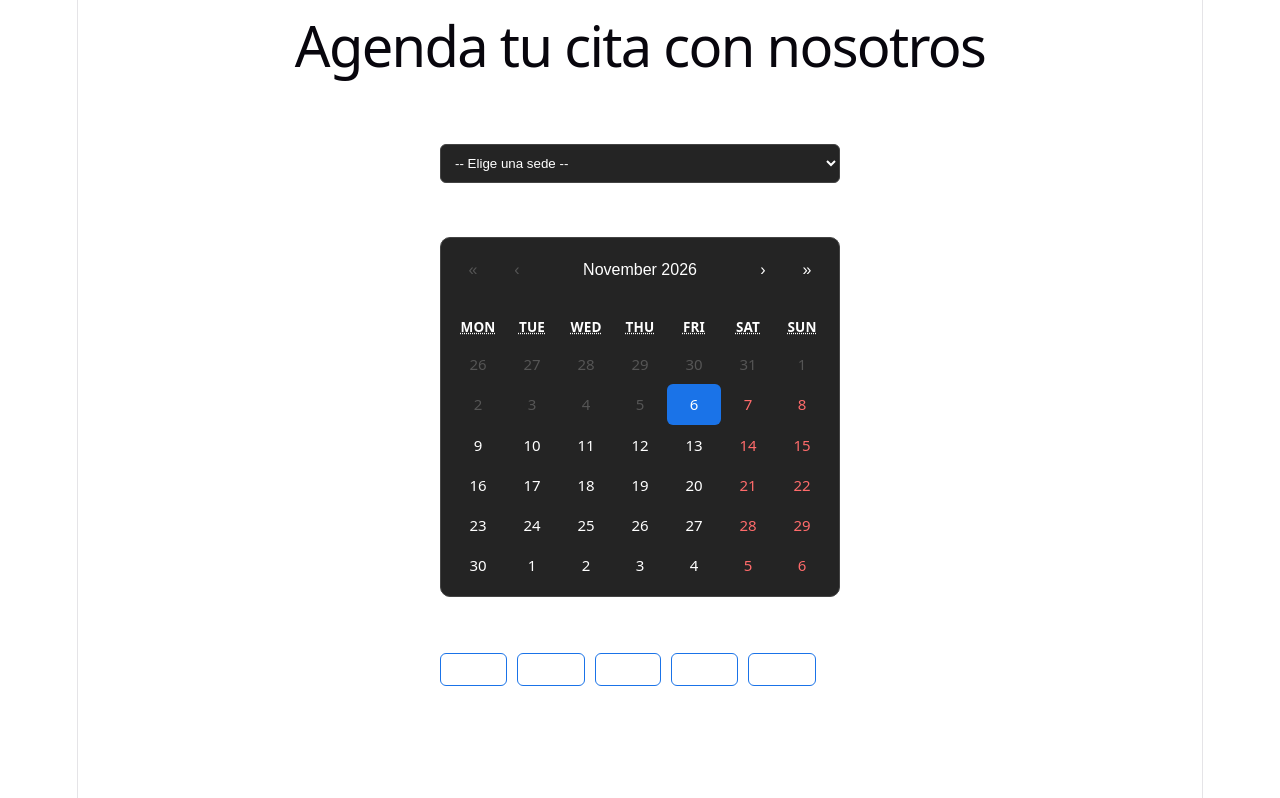
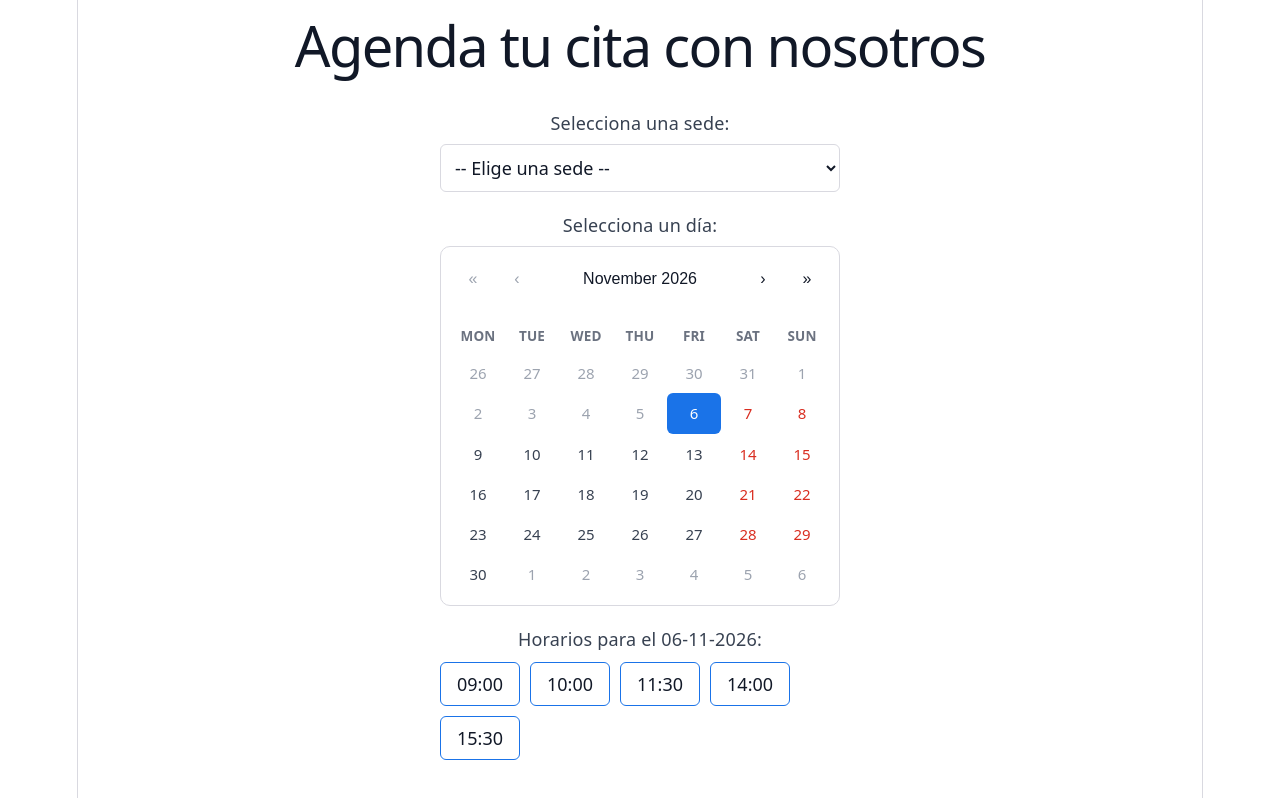
Before and after one commit to MartinBastias/banco-de-sangre, a React app in the folder frontend/: page / in a window 1280 px wide. Built offline with nearby package versions, Linux system fonts and the light colour scheme; the HTML template or start-up script is replaced by a standard one.

Commit message:
fix(ui): adapta colores al modo claro y oscuro del sistema

```diff
--- a/frontend/src/components/CalendarioCitas.css
+++ b/frontend/src/components/CalendarioCitas.css
@@ -1,10 +1,214 @@
-/* --- Estilos para adaptar el calendario al Modo Oscuro --- */
+/* --- Estilos de la agenda (compatibles con modo claro y oscuro) --- */
 
-/* Contenedor principal del calendario */
+.agenda {
+  padding: 20px;
+  max-width: 400px;
+  margin: 0 auto;
+  color: var(--text);
+}
+
+/* Tarjeta de la cita activa */
+.cita-activa {
+  background: var(--surface-2);
+  padding: 15px;
+  border-radius: 8px;
+  margin-bottom: 20px;
+  border: 1px solid var(--border);
+}
+
+.cita-activa h3 {
+  margin-top: 0;
+}
+
+/* Botones genéricos */
+.btn {
+  padding: 10px;
+  border-radius: 6px;
+  border: 1px solid transparent;
+  background: transparent;
+  color: var(--text-h);
+  font: inherit;
+  cursor: pointer;
+  transition: background-color 0.2s, border-color 0.2s, color 0.2s;
+}
+
+.btn:focus-visible {
+  outline: 2px solid var(--primary);
+  outline-offset: 2px;
+}
+
+.btn--flex-1 {
+  flex: 1;
+}
+
+.btn--flex-2 {
+  flex: 2;
+}
+
+.btn--danger-outline {
+  color: var(--danger);
+  border-color: var(--danger);
+}
+
+.btn--danger-outline:hover {
+  background: var(--danger-bg);
+}
+
+.btn--neutral-outline {
+  color: var(--text);
+  border-color: var(--border);
+}
+
+.btn--neutral-outline:hover {
+  background: var(--surface-hover);
+}
+
+.btn--warning {
+  background: var(--warning);
+  color: var(--warning-text);
+  font-weight: bold;
+}
+
+.btn--warning:hover {
+  filter: brightness(0.95);
+}
+
+.btn--success {
+  padding: 12px;
+  background: var(--success);
+  color: #fff;
+  font-size: 16px;
+  font-weight: bold;
+}
+
+.btn--success:hover {
+  filter: brightness(1.08);
+}
+
+.btn--primary {
+  background: var(--primary);
+  color: var(--primary-text);
+  font-weight: bold;
+}
+
+.btn--primary:hover {
+  background: var(--primary-hover);
+}
+
+.btn--danger-solid {
+  background: var(--danger-solid);
+  color: #fff;
+  font-weight: bold;
+}
+
+.btn--danger-solid:hover {
+  filter: brightness(1.08);
+}
+
+/* Acciones */
+.acciones {
+  display: flex;
+  gap: 10px;
+  margin-top: 15px;
+}
+
+.acciones--finales {
+  margin-top: 30px;
+}
+
+.acciones--modal {
+  margin-top: 25px;
+}
+
+/* Formulario de sede */
+.campo-sede {
+  margin-bottom: 20px;
+}
+
+.campo-sede label {
+  display: block;
+  margin-bottom: 8px;
+}
+
+.select-sede {
+  width: 100%;
+  padding: 10px;
+  border-radius: 6px;
+  background: var(--surface);
+  color: var(--text-h);
+  border: 1px solid var(--border);
+  font: inherit;
+}
+
+.select-sede:focus-visible {
+  outline: 2px solid var(--primary);
+  outline-offset: 1px;
+}
+
+.texto-dia {
+  margin-bottom: 8px;
+}
+
+/* Horarios */
+.horarios-titulo {
+  margin-top: 20px;
+}
+
+.aviso-sin-horarios {
+  color: var(--danger);
+  margin-top: 10px;
+}
+
+.horarios {
+  display: flex;
+  gap: 10px;
+  flex-wrap: wrap;
+  margin-top: 10px;
+}
+
+.horario {
+  padding: 8px 16px;
+  border-radius: 6px;
+  border: 1px solid var(--primary);
+  background: transparent;
+  color: var(--text-h);
+  font: inherit;
+  cursor: pointer;
+  transition: background-color 0.2s, color 0.2s, border-color 0.2s;
+}
+
+.horario:hover:not(:disabled) {
+  background: var(--surface-hover);
+}
+
+.horario--seleccionado {
+  background: var(--primary);
+  color: var(--primary-text);
+}
+
+.horario--seleccionado:hover:not(:disabled) {
+  background: var(--primary-hover);
+}
+
+.horario:disabled {
+  border-color: var(--border);
+  background: transparent;
+  color: var(--text-disabled);
+  cursor: not-allowed;
+  text-decoration: line-through;
+}
+
+.horario:focus-visible {
+  outline: 2px solid var(--primary);
+  outline-offset: 2px;
+}
+
+/* --- Calendario (react-calendar) --- */
+
 .react-calendar {
-  background-color: #242424;
-  color: white;
-  border: 1px solid #444;
+  background-color: var(--surface);
+  color: var(--text);
+  border: 1px solid var(--border);
   border-radius: 10px;
   padding: 10px;
   font-family: inherit;
@@ -13,7 +217,7 @@
 
 /* Botones de navegación (meses, años) */
 .react-calendar__navigation button {
-  color: white;
+  color: var(--text-h);
   min-width: 44px;
   background: none;
   font-size: 16px;
@@ -22,64 +226,91 @@
 
 .react-calendar__navigation button:enabled:hover,
 .react-calendar__navigation button:enabled:focus {
-  background-color: #3a3a3a;
+  background-color: var(--surface-hover);
 }
 
-/* Días de la semana y texto base */
+/* Días de la semana */
+.react-calendar__month-view__weekdays {
+  color: var(--text-muted);
+}
+
+.react-calendar__month-view__weekdays abbr {
+  text-decoration: none;
+}
+
+/* Días y texto base */
 .react-calendar__tile {
-  color: white;
+  color: var(--text);
   padding: 10px 6px;
   border-radius: 6px;
-}
-
-/* Días del fin de semana (rojo más suave) */
-.react-calendar__month-view__days__day--weekend {
-  color: #ff6b6b;
 }
 
 /* Efecto al pasar el mouse por encima de un día */
 .react-calendar__tile:enabled:hover,
 .react-calendar__tile:enabled:focus {
-  background-color: #3a3a3a;
+  background-color: var(--surface-hover);
+}
+
+/* Días del fin de semana */
+.react-calendar__month-view__days__day--weekend {
+  color: var(--danger);
+}
+
+/* Días de meses vecinos */
+.react-calendar__month-view__days__day--neighboringMonth {
+  color: var(--text-disabled);
 }
 
 /* Día actual (hoy) */
 .react-calendar__tile--now {
-  background: #444;
+  background: var(--surface-3);
 }
+
 .react-calendar__tile--now:enabled:hover,
 .react-calendar__tile--now:enabled:focus {
-  background: #555;
+  background: var(--surface-hover);
 }
 
 /* Día seleccionado */
-.react-calendar__tile--active {
-  background: #1a73e8 !important;
-  color: white;
+.react-calendar__tile--active,
+.react-calendar__tile--active:enabled:hover,
+.react-calendar__tile--active:enabled:focus {
+  background: var(--primary) !important;
+  color: var(--primary-text) !important;
+}
+
+/* Vista de mes/año con día activo */
+.react-calendar__tile--hasActive,
+.react-calendar__tile--hasActive:enabled:hover,
+.react-calendar__tile--hasActive:enabled:focus {
+  background: var(--accent-bg);
+  color: var(--text-h);
 }
 
 /* Botones de navegación deshabilitados (flechas) */
 .react-calendar__navigation button:disabled {
-  background-color: transparent !important;
-  color: #555 !important;
+  background-color: transparent;
+  color: var(--text-disabled);
   cursor: not-allowed;
 }
 
 /* Días deshabilitados (fechas pasadas) */
-.react-calendar__tile:disabled {
-  background-color: transparent !important;
-  color: #555 !important;
+.react-calendar__tile:disabled,
+.react-calendar__month-view__days__day--neighboringMonth:disabled {
+  background-color: transparent;
+  color: var(--text-disabled);
   cursor: not-allowed;
 }
 
 /* --- Estilos para el Modal de Confirmación --- */
+
 .modal-overlay {
   position: fixed;
   top: 0;
   left: 0;
   width: 100vw;
   height: 100vh;
-  background: rgba(0, 0, 0, 0.7);
+  background: rgba(0, 0, 0, 0.55);
   display: flex;
   justify-content: center;
   align-items: center;
@@ -87,18 +318,18 @@
 }
 
 .modal-content {
-  background: #242424;
+  background: var(--surface);
   padding: 24px;
   border-radius: 8px;
-  border: 1px solid #444;
+  border: 1px solid var(--border);
   width: 90%;
   max-width: 400px;
-  color: white;
-  box-shadow: 0 4px 6px rgba(0,0,0,0.3);
+  color: var(--text);
+  box-shadow: var(--shadow);
 }
 
 .modal-content h3 {
   margin-top: 0;
-  border-bottom: 1px solid #444;
+  border-bottom: 1px solid var(--border);
   padding-bottom: 10px;
 }
--- a/frontend/src/components/CalendarioCitas.jsx
+++ b/frontend/src/components/CalendarioCitas.jsx
@@ -33,27 +33,36 @@ function CalendarioCitas() {
 
   return (
     <>
-      <Toaster position="top-right" />
+      <Toaster
+        position="top-right"
+        toastOptions={{
+          style: {
+            background: 'var(--surface-2)',
+            color: 'var(--text-h)',
+            border: '1px solid var(--border)'
+          }
+        }}
+      />
 
-      <div style={{ padding: '20px', maxWidth: '400px', margin: '0 auto', color: 'white' }}>
+      <div className="agenda">
 
         {citaActiva && accionActual !== 'editar' ? (
-          <div style={{ background: '#111', padding: '15px', borderRadius: '8px', marginBottom: '20px', border: '1px solid #444' }}>
-            <h3 style={{ marginTop: 0 }}>Tu Cita Activa</h3>
+          <div className="cita-activa">
+            <h3>Tu Cita Activa</h3>
             <p><strong>Sede:</strong> {citaActiva.sede === 'cpp' ? 'Sede Concepción' : citaActiva.sede === 'spp' ? 'Sede San Pedro de la Paz' : ''}</p>
             <p><strong>Fecha:</strong> {citaActiva.fechaSeleccionada.toLocaleDateString('es-CL')}</p>
             <p><strong>Hora:</strong> {citaActiva.horaSeleccionada}</p>
 
-            <div style={{ display: 'flex', gap: '10px', marginTop: '15px' }}>
+            <div className="acciones">
               <button
                 onClick={() => abrirModal('cancelar')}
-                style={{ flex: 1, padding: '10px', background: 'transparent', color: '#dc3545', border: '1px solid #dc3545', borderRadius: '6px', cursor: 'pointer' }}
+                className="btn btn--flex-1 btn--danger-outline"
               >
                 Cancelar Cita
               </button>
               <button
                 onClick={manejarReagendamiento}
-                style={{ flex: 1, padding: '10px', background: '#ffc107', color: 'black', border: 'none', borderRadius: '6px', cursor: 'pointer', fontWeight: 'bold' }}
+                className="btn btn--flex-1 btn--warning"
               >
                 Reagendar
               </button>
@@ -61,12 +70,13 @@ function CalendarioCitas() {
           </div>
         ) : (
           <>
-            <div style={{ marginBottom: '20px' }}>
-              <label style={{ display: 'block', marginBottom: '8px' }}>Selecciona una sede:</label>
+            <div className="campo-sede">
+              <label htmlFor="sede">Selecciona una sede:</label>
               <select
+                id="sede"
                 value={sede}
                 onChange={(e) => setSede(e.target.value)}
-                style={{ width: '100%', padding: '10px', borderRadius: '6px', background: '#242424', color: 'white', border: '1px solid #444' }}
+                className="select-sede"
               >
                 <option value="">-- Elige una sede --</option>
                 <option value="cpp">Sede Concepción</option>
@@ -74,23 +84,24 @@ function CalendarioCitas() {
               </select>
             </div>
 
-            <p style={{ marginBottom: '8px' }}>Selecciona un día:</p>
+            <p className="texto-dia">Selecciona un día:</p>
             <Calendar
               onChange={manejarCambioDeFecha}
               value={fechaSeleccionada}
               minDate={new Date()}
             />
 
-            <div style={{ marginTop: '20px' }}>
+            <div className="horarios-titulo">
               <p>Horarios para el {fechaSeleccionada.toLocaleDateString('es-CL')}:</p>
               {horariosDisponibles.every((hora) => esHoraBloqueada(hora)) ? (
-                <p style={{ color: '#ff6b6b', marginTop: '10px' }}>
+                <p className="aviso-sin-horarios">
                   No quedan horarios disponibles para este día. Por favor, selecciona otra fecha.
                 </p>
               ) : (
-                <div style={{ display: 'flex', gap: '10px', flexWrap: 'wrap', marginTop: '10px' }}>
+                <div className="horarios">
                   {horariosDisponibles.map((hora) => {
                     const bloqueada = esHoraBloqueada(hora);
+                    const seleccionada = !bloqueada && horaSeleccionada === hora;
 
                     return (
                       <button
@@ -98,15 +109,7 @@ function CalendarioCitas() {
                         onClick={() => setHoraSeleccionada(hora)}
                         disabled={bloqueada}
                         title={bloqueada ? 'Este horario ya pasó' : undefined}
-                        style={{
-                          padding: '8px 16px',
-                          borderRadius: '6px',
-                          border: `1px solid ${bloqueada ? '#555' : '#1a73e8'}`,
-                          background: !bloqueada && horaSeleccionada === hora ? '#1a73e8' : 'transparent',
-                          color: bloqueada ? '#555' : 'white',
-                          cursor: bloqueada ? 'not-allowed' : 'pointer',
-                          textDecoration: bloqueada ? 'line-through' : 'none'
-                        }}
+                        className={`horario${seleccionada ? ' horario--seleccionado' : ''}`}
                       >
                         {hora}
                       </button>
@@ -117,17 +120,17 @@ function CalendarioCitas() {
             </div>
 
             {sede && horaSeleccionada && (
-              <div style={{ display: 'flex', gap: '10px', marginTop: '30px' }}>
+              <div className="acciones acciones--finales">
                 {accionActual === 'editar' && (
                   <button
-                    style={{ flex: 1, padding: '12px', background: 'transparent', color: 'white', border: '1px solid #6c757d', borderRadius: '6px', cursor: 'pointer' }}
+                    className="btn btn--flex-1 btn--neutral-outline"
                     onClick={() => { setAccionActual('crear'); setSede(''); setHoraSeleccionada(''); }}
                   >
                     Volver
                   </button>
                 )}
                 <button
-                  style={{ flex: 2, padding: '12px', background: '#28a745', color: 'white', border: 'none', borderRadius: '6px', cursor: 'pointer', fontSize: '16px', fontWeight: 'bold' }}
+                  className="btn btn--flex-2 btn--success"
                   onClick={() => abrirModal(accionActual)}
                 >
                   {accionActual === 'editar' ? 'Confirmar Reagendamiento' : 'Agendar Cita'}
@@ -153,16 +156,16 @@ function CalendarioCitas() {
               </>
             )}
 
-            <div style={{ display: 'flex', gap: '10px', marginTop: '25px' }}>
+            <div className="acciones acciones--modal">
               <button
                 onClick={() => setMostrarModal(false)}
-                style={{ flex: 1, padding: '10px', background: 'transparent', color: 'white', border: '1px solid #6c757d', borderRadius: '6px', cursor: 'pointer' }}
+                className="btn btn--flex-1 btn--neutral-outline"
               >
                 {accionActual === 'cancelar' ? 'Volver' : 'Cancelar'}
               </button>
               <button
                 onClick={confirmarCita}
-                style={{ flex: 1, padding: '10px', background: accionActual === 'cancelar' ? '#dc3545' : '#1a73e8', color: 'white', border: 'none', borderRadius: '6px', cursor: 'pointer', fontWeight: 'bold' }}
+                className={`btn btn--flex-1 ${accionActual === 'cancelar' ? 'btn--danger-solid' : 'btn--primary'}`}
               >
                 {accionActual === 'cancelar' ? 'Sí, Cancelar' : 'Confirmar Reserva'}
               </button>
--- a/frontend/src/index.css
+++ b/frontend/src/index.css
@@ -1,12 +1,27 @@
 :root {
-  --text: #6b6375;
-  --text-h: #08060d;
+  --text: #374151;
+  --text-h: #111827;
+  --text-muted: #6b7280;
+  --text-disabled: #9ca3af;
   --bg: #fff;
-  --border: #e5e4e7;
+  --surface: #fff;
+  --surface-2: #f4f4f7;
+  --surface-3: #e9e9ef;
+  --surface-hover: #ececf2;
+  --border: #d9d9e0;
   --code-bg: #f4f3ec;
   --accent: #aa3bff;
   --accent-bg: rgba(170, 59, 255, 0.1);
   --accent-border: rgba(170, 59, 255, 0.5);
+  --primary: #1a73e8;
+  --primary-hover: #1557b0;
+  --primary-text: #fff;
+  --danger: #d92d20;
+  --danger-solid: #d92d20;
+  --danger-bg: rgba(217, 45, 32, 0.1);
+  --warning: #ffc107;
+  --warning-text: #111827;
+  --success: #1a7f37;
   --social-bg: rgba(244, 243, 236, 0.5);
   --shadow:
     rgba(0, 0, 0, 0.1) 0 10px 15px -3px, rgba(0, 0, 0, 0.05) 0 4px 6px -2px;
@@ -32,14 +47,29 @@
 
 @media (prefers-color-scheme: dark) {
   :root {
-    --text: #9ca3af;
+    --text: #d1d5db;
     --text-h: #f3f4f6;
+    --text-muted: #9ca3af;
+    --text-disabled: #6b7280;
     --bg: #16171d;
-    --border: #2e303a;
+    --surface: #1f2028;
+    --surface-2: #24252e;
+    --surface-3: #2e303a;
+    --surface-hover: #33353f;
+    --border: #3a3c47;
     --code-bg: #1f2028;
     --accent: #c084fc;
     --accent-bg: rgba(192, 132, 252, 0.15);
     --accent-border: rgba(192, 132, 252, 0.5);
+    --primary: #2563eb;
+    --primary-hover: #3b82f6;
+    --primary-text: #fff;
+    --danger: #f87171;
+    --danger-solid: #dc2626;
+    --danger-bg: rgba(248, 113, 113, 0.15);
+    --warning: #ffc107;
+    --warning-text: #111827;
+    --success: #1a7f37;
     --social-bg: rgba(47, 48, 58, 0.5);
     --shadow:
       rgba(0, 0, 0, 0.4) 0 10px 15px -3px, rgba(0, 0, 0, 0.25) 0 4px 6px -2px;
@@ -52,6 +82,8 @@
 
 body {
   margin: 0;
+  color: var(--text);
+  background: var(--bg);
 }
 
 #root {
@@ -67,7 +99,8 @@ body {
 }
 
 h1,
-h2 {
+h2,
+h3 {
   font-family: var(--heading);
   font-weight: 500;
   color: var(--text-h);
```
Also changed, not shown: frontend/src/components/useCalendarioCitas.js (+3 -7 lines).
